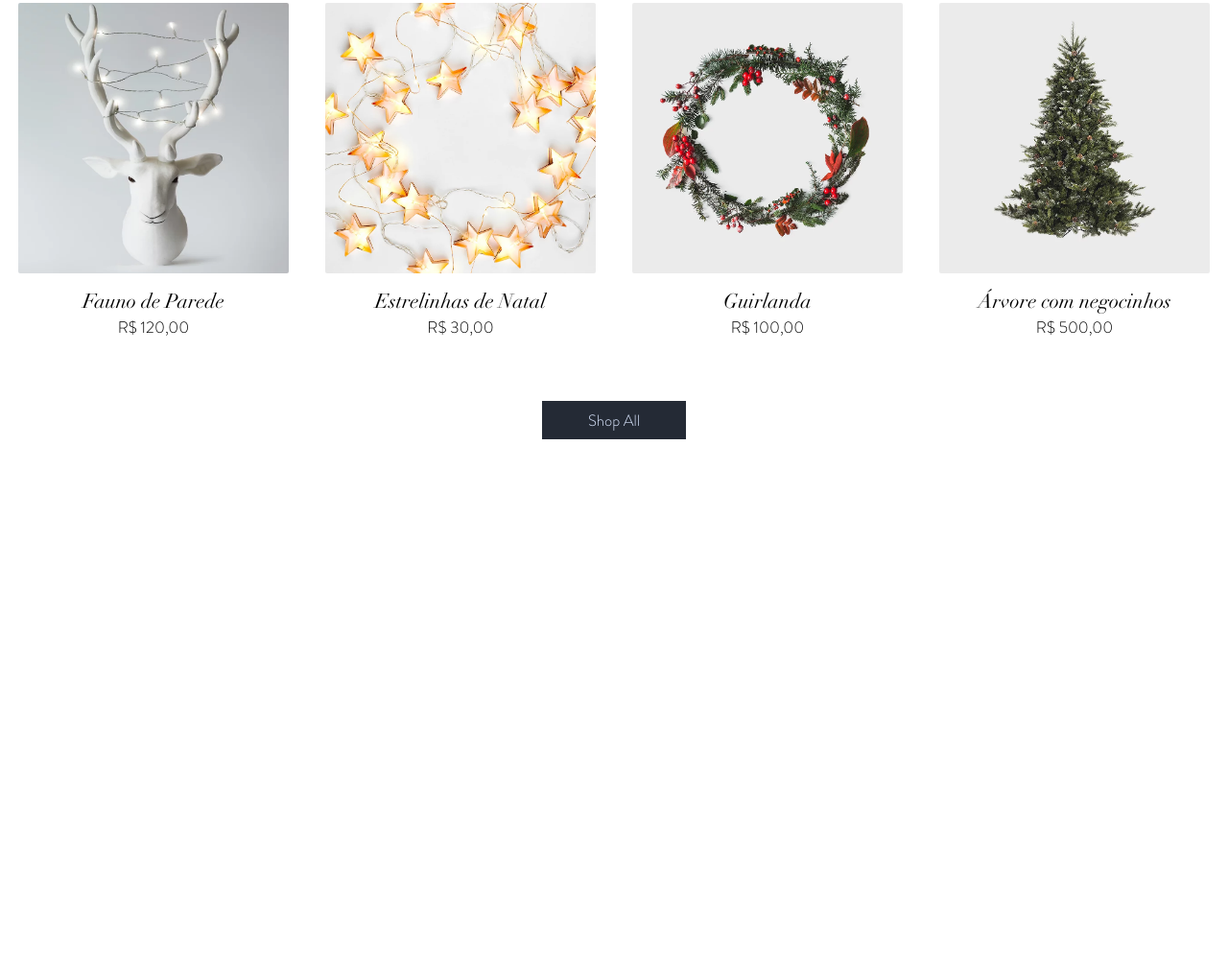
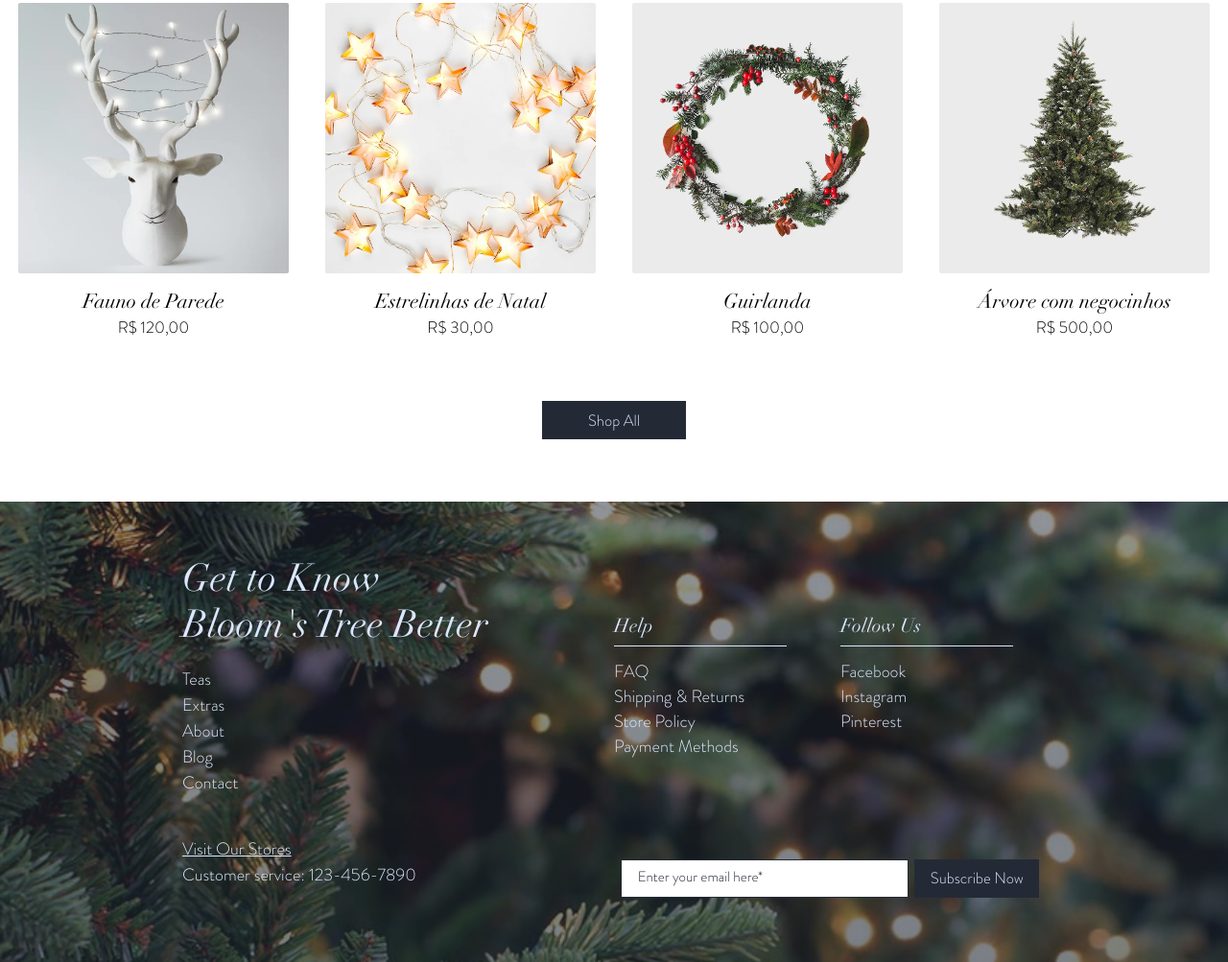
Before and after one commit to luhbarbalho/turingDesafio-lojaVirtual, a plain HTML site: page index.html in a window 1280 px wide. Shown: the part 1317-2320 px from the top of the page at 96% size. Before the commit the page ends 1840 px from the top, so only its background shows below. Drawn offline with nearby package versions, Linux system fonts and the light colour scheme; a web font is replaced by a local one.

Commit message:
add footer

```diff
--- a/index.html
+++ b/index.html
@@ -8,6 +8,8 @@
     <link rel="stylesheet" href="./styles/header.css">
     <link rel="stylesheet" href="./styles/main.css">
     <link rel="stylesheet" href="./styles/arrivals.css">
+    <link rel="stylesheet" href="./styles/footer.css">
+
     <title>Loja de Natal</title>
 </head>
 <body>
@@ -110,6 +112,60 @@
         </div>
     </section>
 
+    <Footer>
+        <div class="footerLeft">
+            <div class="footerTitle">
+                <h4>Get to Know <br>
+                Bloom's Tree Better</h4>
+            </div>
+            <div class="footerMenu">
+                <p>Teas</p>
+                <p>Extras</p>
+                <p>About</p>
+                <p>Blog</p>
+                <p>Contact</p>
+            </div>
+            <div class="footerLink">
+                <p>Visit Our Stores</p>
+                <p>Customer service: 123-456-7890</p>
+            </div>
+        </div>
+
+        <div class="footerRight">
+            <div class="footerRightTop">
+                    <div class="footerRightTop1">
+                        <h5>Help</h5>
+                        <div>
+                            <p>FAQ</p>
+
+                            <p>Shipping & Returns</p>
+
+                            <p>Store Policy</p>
+
+                            <p>Payment Methods</p>
+                        </div>
+                    </div>
+
+                    <div class="footerRightTop2">
+                        <h5>Follow Us</h5>
+                        <div>
+                            <p>Facebook</p>
+
+                            <p>Instagram</p>
+
+                            <p>Pinterest</p>
+                        </div>
+                    </div>
+
+            </div>
+
+            <div class="footerRightBottom">
+                <input type="email" placeholder="Enter your email here*">
+                <button>Subscribe Now</button>
+            </div>
+        </div>
+
+    </Footer>
 
     <script type="module" src="https://unpkg.com/ionicons@5.5.2/dist/ionicons/ionicons.esm.js"></script>
     <script nomodule src="https://unpkg.com/ionicons@5.5.2/dist/ionicons/ionicons.js"></script>
--- a/styles/arrivals.css
+++ b/styles/arrivals.css
@@ -70,10 +70,10 @@
 
 .itemsList {
     width: 100vw;
-    height: 350px;
+    min-height: 350px;
     display: flex;
     justify-content: space-around;
-
+    flex-wrap: wrap;
 }
 
 .itemBox {
@@ -98,14 +98,12 @@
 }
 
 .item1 {
-    background-image: linear-gradient(to bottom, rgba(36, 42, 53, 0), rgba(36, 42, 53, 0)),url(../assets/Captura\ de\ Tela\ 2022-05-24\ às\ 19.17.22.png);
+    background-image: linear-gradient(to bottom, rgba(36, 42, 53, 0), rgba(36, 42, 53, 0)),url(../assets/ornament-viado.png);
     background-size: 282px 282px;
 }
 
 .item2 {
     background-image: linear-gradient(to bottom, rgba(36, 42, 53, 0), rgba(36, 42, 53, 0)), url(../assets/ornament-luzinhas.webp);
-
-
 }
 
 .item3 {
--- /dev/null
+++ b/styles/footer.css
@@ -0,0 +1,154 @@
+footer {
+    width: 100vw;
+    height: 480px;
+    display: flex;
+    align-items: center;
+    justify-content: center;
+    color: white;
+    background-image: linear-gradient(to bottom, rgba(36, 42, 53, 0.5), rgba(36, 42, 53, 0.6)),url(../assets/christmasFooter.jpeg);
+    background-size: cover;
+    background-repeat: no-repeat;
+}
+
+.footerLeft {
+    width: 400px;
+    height: 360px;
+    margin-right: 50px;
+}
+
+.footerLeft h4 {
+    margin-bottom: 5px;
+    font-size: 40px;
+    color: var(--color_16);
+    font-family: 'DidotItalic';
+}
+
+.footerMenu {
+    height: 160px;
+    display: flex;
+    flex-direction: column;
+    justify-content: center;
+}
+
+.footerLeft p {
+    margin-bottom: 5px;
+    font-size: 18px;
+    font-family: 'Brandon-light';
+    color: var(--color_16);
+    line-height: 22px;
+}
+
+
+.footerLink p:first-child {
+    margin-top: 30px;
+    text-decoration: underline;
+}
+
+
+.footerRight {
+    width: 450px;
+    height: 360px;
+    display: flex;
+    flex-direction: column;
+    align-items: center;
+    justify-items: flex-start;
+}
+
+/* ?FOOTER HELP FOLLOW *****************/
+
+.footerRightTop {
+    width: 450px;
+    height: 320px;
+    display: flex;
+    flex-direction: row;
+    align-items: flex-start;
+    justify-content: flex-start;
+    margin-top: 60px;
+    position: relative;
+    color: var(--color_16);
+}
+
+.footerRightTop h5 {
+    font-family: 'DidotItalic';
+    font-size: 20px;
+    margin-bottom: 20px;
+}
+
+.footerRightTop1 h5::after, .footerRightTop2 h5::after {
+    content:" ";
+    display: block;
+    height: 0.5px;
+    width: 180px;
+    position: absolute;
+    top: 12%;
+    background: var(--color_16);
+}
+
+.footerRightTop p {
+    font-family: 'Brandon-light';
+    font-size: 18px;
+}
+
+.footerRightTop1 {
+    height: 200px;
+    margin-right: 100px;
+}
+
+.footerRightTop2{
+    height: 200px;
+}
+
+/* ?FOOTER BUTTON *****************/
+
+.footerRightBottom {
+    height: 60px;
+    width: 450px;
+    display: flex;
+    flex-direction: row;
+    align-items: flex-start;
+    justify-content: space-evenly;
+}
+
+.footerRightBottom input {
+    width: 300px;
+    height: 40px;
+    font-size: 10px;
+    padding-left: 17px;
+    border: 0.5px solid var(--color_20);
+}
+
+.footerRightBottom input::placeholder {
+    font-family: 'Brandon-light';
+    font-size: 15px;
+    color: var(--color_20);
+}
+
+.footerRightBottom input:hover {
+    border: 2px solid var(--color_20);
+}
+
+.footerRightBottom input:focus {
+    outline: none;
+
+}
+
+.footerRightBottom button {
+    width: 130px;
+    height: 40px;
+    border: none;
+    color: var(--color_16);
+    background-color: var(--color_20);
+    font-family: 'Brandon-light';
+    font-size: 16.5px;
+    transition: linear 0.2s;
+}
+
+.footerRightBottom button:hover {
+    background-color: rgb(65,75,95);
+    opacity: 0.6;
+    transition: linear 0.25s;
+    cursor: pointer;
+}
+.footerRightBottom button:focus {
+    outline: none;
+}
--- a/styles/main.css
+++ b/styles/main.css
@@ -10,7 +10,7 @@ main {
     display: flex;
     align-items: center;
     justify-content: center;
-    background-image: linear-gradient(to bottom, rgba(36, 42, 53, 0.5), rgba(36, 42, 53, 0.6)),url(../assets/34_christmas_mobile.jpeg);
+    background-image: linear-gradient(to bottom, rgba(36, 42, 53, 0.5), rgba(36, 42, 53, 0.6)),url(../assets/christmasMain.jpeg);
     background-size: cover;
     background-repeat: no-repeat;
 }
--- a/styles/reset.css
+++ b/styles/reset.css
@@ -135,18 +135,6 @@ video {
     --color_34: rgb(71,47,80);
     --color_35: rgb(36,23,40);
 
-
-    --font_0: normal normal normal 20px/1.4em brandon-grot-w01-light,brandon-grot-w05-light,sans-serif;
-    --font_1: normal normal normal 16px/1.4em din-next-w01-light,din-next-w02-light,din-next-w10-light,sans-serif;
-    --font_2: italic normal normal 46px/1.4em didot-w01-italic,didot-w05-italic,serif;
-    --font_3: normal normal normal 60px/1.4em didot-w01-italic,didot-w05-italic,serif;
-    --font_4: normal normal normal 46px/1.4em avenir-lt-w01_35-light1475496,avenir-lt-w05_35-light,sans-serif;
-    --font_5: normal normal normal 36px/1.4em didot-w01-italic,didot-w05-italic,serif;
-    --font_6: normal normal normal 22px/1.4em didot-w01-italic,didot-w05-italic,serif;
-    --font_7: normal normal normal 20px/1.4em didot-w01-italic,didot-w05-italic,serif;
-    --font_8: normal normal normal 17px/1.4em brandon-grot-w01-light,brandon-grot-w05-light,sans-serif;
-    --font_9: normal normal normal 15px/1.4em avenir-lt-w01_35-light1475496,avenir-lt-w05_35-light,sans-serif;
-    --font_10: normal normal normal 12px/1.4em din-next-w01-light,din-next-w02-light,din-next-w10-light,sans-serif;
 }
 
 @font-face {
@@ -161,6 +149,11 @@ video {
 @font-face {
     font-family: Avenir;
     src: url(./fonts/Avenir/AvenirLTStd-Book.otf);
+}
+
+@font-face {
+    font-family: Avenir-roman;
+    src: url(./fonts/Avenir/AvenirLTStd-Roman.otf);
 }
 
 @font-face {
```
Also changed, not shown: assets/5fcf504e240000220a9f9e4b.jpeg (deleted), assets/christmasFooter.jpeg (renamed from assets/34_christmas_mobile.jpeg), assets/ornament-viado.png (renamed from assets/Captura de Tela 2022-05-24 às 19.17.22.png), assets/ornament-viado.webp (deleted), assets/ornament-wreath2.jpeg (deleted), 1 other file.
